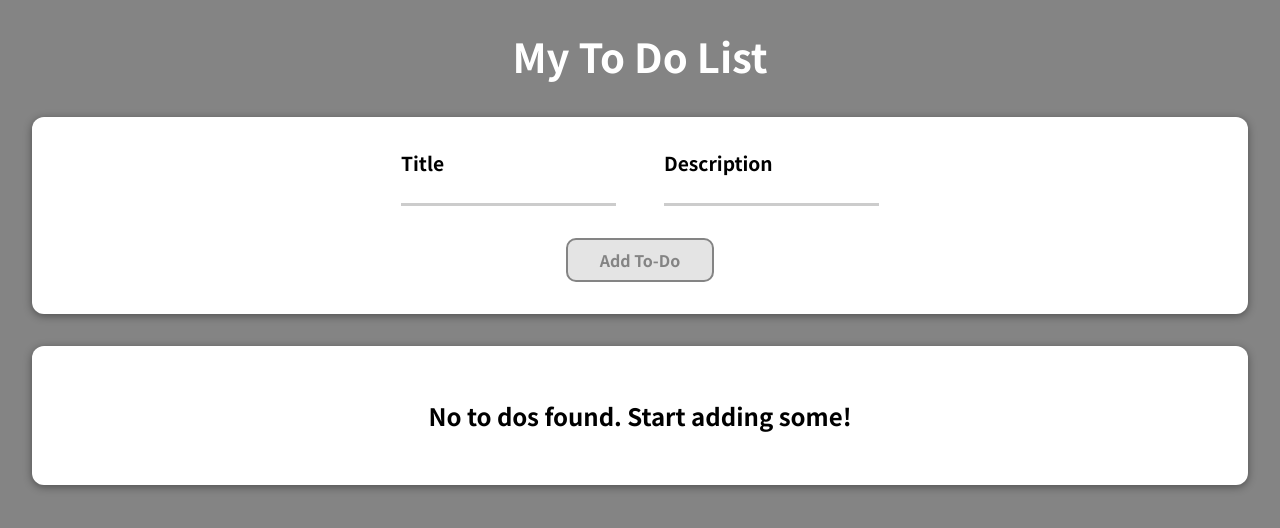
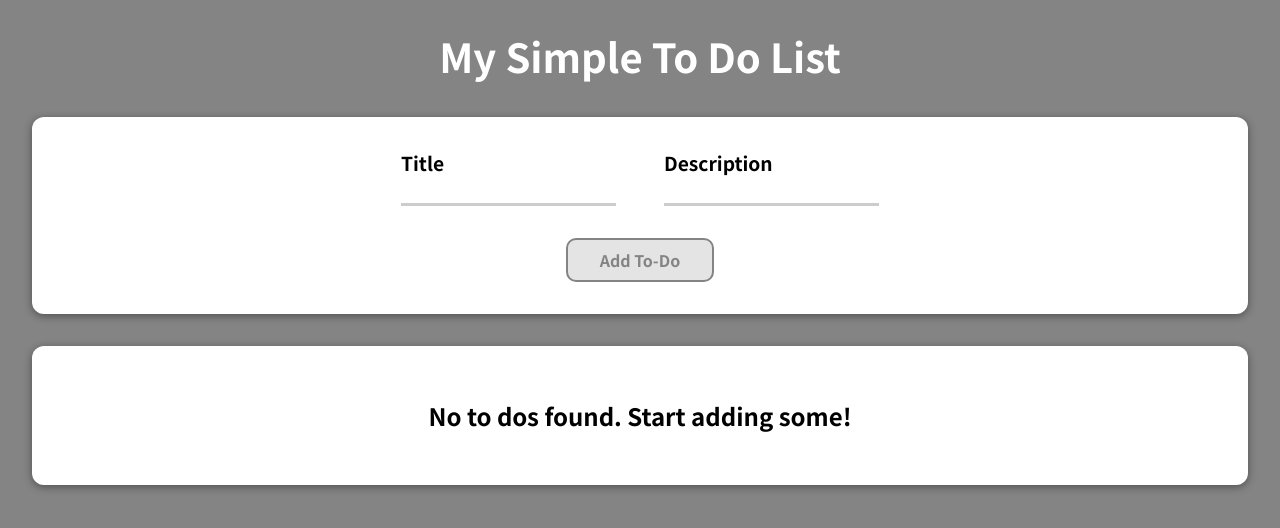
Before and after one commit to sopoour/to-do-app, a React (Create React App) app: page / in a window 1280 px wide. Shown: the top 528 px of the page. Built offline with nearby package versions, Linux system fonts and the light colour scheme.

Commit message:
small spelling fix

```diff
--- a/src/App.js
+++ b/src/App.js
@@ -23,9 +23,9 @@ function App() {
     });
   };
 
- const handleRemoveToDo = (filteredTasks) => {
-   setToDos(filteredTasks)
- }
+  const handleRemoveToDo = (filteredTasks) => {
+    setToDos(filteredTasks);
+  };
 
   useEffect(() => {
     localStorage.setItem("todos", JSON.stringify(toDos));
@@ -33,7 +33,9 @@ function App() {
 
   return (
     <React.Fragment>
-      <h1 style={{color: "white", textAlign: "center", fontSize: "2.5rem"}}>My To Do List</h1>
+      <h1 style={{ color: "white", textAlign: "center", fontSize: "2.5rem" }}>
+        My Simple To Do List
+      </h1>
       <NewToDo onAddToDo={handleAddToDo} />
       <ToDos items={toDos} onRemoveToDo={handleRemoveToDo} />
     </React.Fragment>
```
Also changed, not shown: 2 other files (tests, documents, lock files or other folders).
